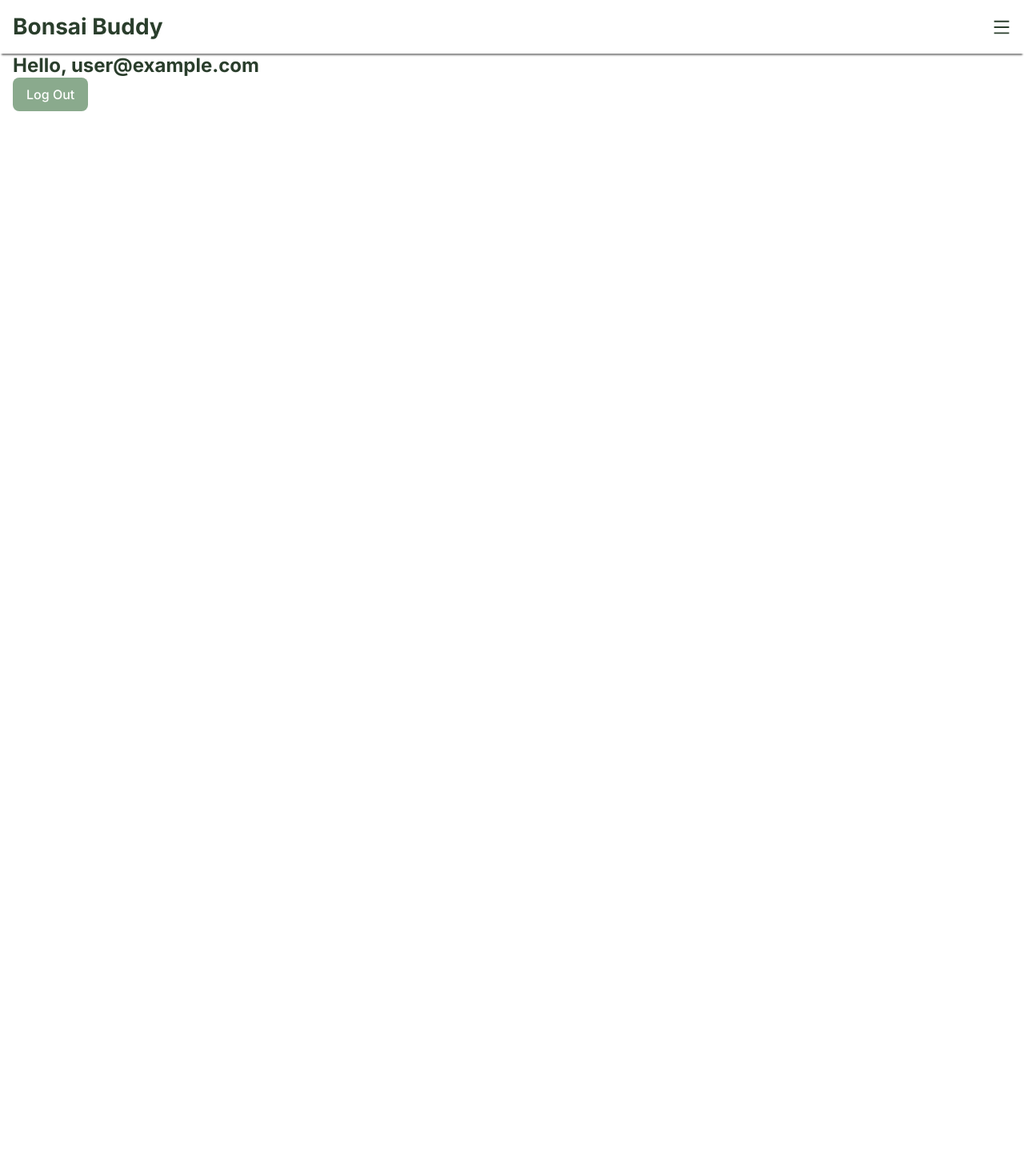
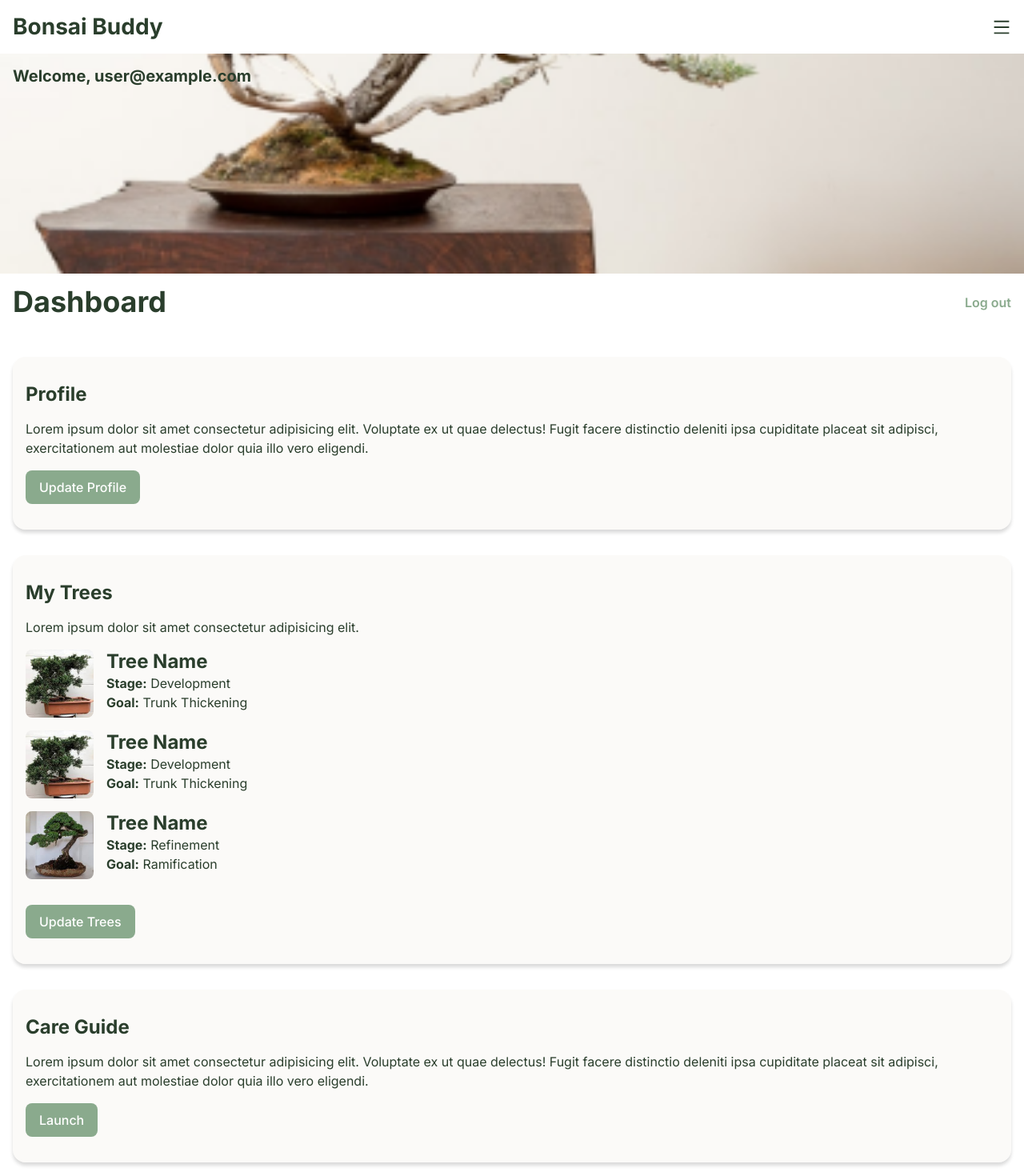
Before and after one commit to Colebeal/bonsai, a Next.js app: page /user/dashboard in a window 1280 px wide. Shown: the top 1470 px of the page at 80% size. Before the commit the page ends 800 px from the top, so only its background shows below. Built offline with nearby package versions, Linux system fonts and the light colour scheme; no server answers; sample sign-in values are in the browser's storage.

Commit message:
creation of userDashboard skeleton and modifying tree-care to not have a layout.tsx

```diff
--- a/src/app/globals.css
+++ b/src/app/globals.css
@@ -160,11 +160,6 @@ nav h2 {
 	margin-top: 1rem;
 }
 
-/* .value-prop.tree-tracker {
-	background-color: rgba(247, 244, 240, 0.47);
-	color: #2a3e2c;
-} */
-
 .tree-tracker {
 	color: white;
 	display: flex;
--- a/src/app/tree-care/page.tsx
+++ b/src/app/tree-care/page.tsx
@@ -2,6 +2,7 @@
 
 import React, { useState, ChangeEvent, MouseEvent } from 'react'
 import styles from './treeCare.module.scss'
+import exp from 'constants'
 
 interface TreeInfo {
 	tree_type: string
@@ -17,7 +18,7 @@ interface TreeInfo {
 	pests_diseases: string
 }
 
-export default function TreeCare() {
+const TreeCare = () => {
 	const [treeType, setTreeType] = useState<string | null>(null)
 	const [treeInfo, setTreeInfo] = useState<TreeInfo[] | null>(null)
 
@@ -45,7 +46,6 @@ export default function TreeCare() {
 
 	return (
 		<>
-			{/* ... */}
 			<div className={`${styles.container} ${styles.prompt}`}>
 				<div className={styles['input-container']}>
 					<input
@@ -125,3 +125,5 @@ export default function TreeCare() {
 		</>
 	)
 }
+
+export default TreeCare
--- a/src/app/user/dashboard/page.tsx
+++ b/src/app/user/dashboard/page.tsx
@@ -16,17 +16,111 @@ const userDashBoard = () => {
 			console.error('error', error)
 		}
 	}
-	// if there is no currentUser, redirect to log-in page
 	!currentUser && router.push('/user/log-in')
-	// useEffect(() => {
-	// 	!currentUser && router.push('/user/log-in')
-	// }, [currentUser, router])
 
 	return (
-		<div>
-			{currentUser && <h2>{`Hello, ${currentUser.email}`}</h2>}
-			<button onClick={() => logOut()}>Log Out</button>
-		</div>
+		<>
+			<div className={styles.hero}>
+				{currentUser && (
+					<h2 className={styles.greet}>{`Welcome, ${currentUser.email}`}</h2>
+				)}
+				{/* <p onClick={() => logOut()}>Log Out</p> */}
+			</div>
+			<section className={styles.content}>
+				<div className={styles['content-header']}>
+					<h1>Dashboard</h1>
+					<a
+						onClick={handleLogOut}
+						className='text-[#8aaa8d] font-semibold hover:font-bold'
+					>
+						Log out
+					</a>
+				</div>
+				<div className={styles['content-body']}>
+					<div className={styles['content-card']}>
+						<h2>Profile</h2>
+						<p>
+							Lorem ipsum dolor sit amet consectetur adipisicing elit. Voluptate
+							ex ut quae delectus! Fugit facere distinctio deleniti ipsa
+							cupiditate placeat sit adipisci, exercitationem aut molestiae
+							dolor quia illo vero eligendi.
+						</p>
+						<button className='mt-4'>Update Profile</button>
+					</div>
+
+					<div className={styles['content-card']}>
+						<h2>My Trees</h2>
+						<p>Lorem ipsum dolor sit amet consectetur adipisicing elit.</p>
+						<ul className={styles['my-trees']}>
+							<li className={styles['my-trees__item']}>
+								<div className={styles['img-container']}>
+									<img
+										src='/pre-bonsai.jpeg'
+										alt=''
+									/>
+								</div>
+								<div>
+									<h2>Tree Name</h2>
+									<p>
+										<strong>Stage:</strong> Development
+									</p>
+									<p>
+										<strong>Goal:</strong> Trunk Thickening
+									</p>
+								</div>
+							</li>
+							<li className={styles['my-trees__item']}>
+								<div className={styles['img-container']}>
+									<img
+										src='/pre-bonsai.jpeg'
+										alt=''
+									/>
+								</div>
+								<div>
+									<h2>Tree Name</h2>
+									<p>
+										<strong>Stage:</strong> Development
+									</p>
+									<p>
+										<strong>Goal:</strong> Trunk Thickening
+									</p>
+								</div>
+							</li>
+							<li className={styles['my-trees__item']}>
+								<div className={styles['img-container']}>
+									<img
+										src='/finished-bonsai.jpeg'
+										alt=''
+									/>
+								</div>
+								<div>
+									<h2>Tree Name</h2>
+									<p>
+										<strong>Stage:</strong> Refinement
+									</p>
+									<p>
+										<strong>Goal:</strong> Ramification
+									</p>
+								</div>
+							</li>
+						</ul>
+						<button className='mt-4'>Update Trees</button>
+					</div>
+					<div className={styles['content-card']}>
+						<h2>Care Guide</h2>
+						<p>
+							Lorem ipsum dolor sit amet consectetur adipisicing elit. Voluptate
+							ex ut quae delectus! Fugit facere distinctio deleniti ipsa
+							cupiditate placeat sit adipisci, exercitationem aut molestiae
+							dolor quia illo vero eligendi.
+						</p>
+						<a href='/tree-care'>
+							<button className='mt-4'>Launch</button>
+						</a>
+					</div>
+				</div>
+			</section>
+		</>
 	)
 }
 
--- a/src/app/user/dashboard/userDashboard.module.scss
+++ b/src/app/user/dashboard/userDashboard.module.scss
@@ -0,0 +1,62 @@
+.hero {
+	width: 100vw;
+	height: 275px;
+	background-color: #f5f5f5;
+	padding: 1rem;
+	position: relative;
+	left: calc(-50vw + 50%);
+	background-image: url('/get-started.png');
+	background-size: cover;
+	background-position: bottom;
+
+	h2 {
+		font-size: 1.25rem;
+		margin: 0;
+	}
+}
+
+.content {
+	display: flex;
+	flex-direction: column;
+	align-items: center;
+	justify-content: center;
+
+	.content-header {
+		display: flex;
+		justify-content: space-between;
+		align-items: center;
+		width: 100%;
+		padding: 1rem 0;
+	}
+	.content-body {
+		.content-card {
+			margin: 2rem 0;
+			padding: 2rem 1rem;
+			border-radius: 16px;
+			box-shadow: 0px 4px 4px #00000025;
+			background-color: rgba(247, 244, 240, 0.47);
+		}
+		.content-card > p {
+			margin-top: 1rem;
+		}
+		.my-trees {
+			.my-trees__item {
+				display: flex;
+				margin: 1rem 0;
+				gap: 1rem;
+
+				.img-container {
+					width: 85px;
+					height: 85px;
+
+					img {
+						width: 100%;
+						height: 100%;
+						object-fit: cover;
+						border-radius: 8px;
+					}
+				}
+			}
+		}
+	}
+}
```
Also changed, not shown: src/app/tree-care/layout.tsx (deleted, +0 -9 lines).
